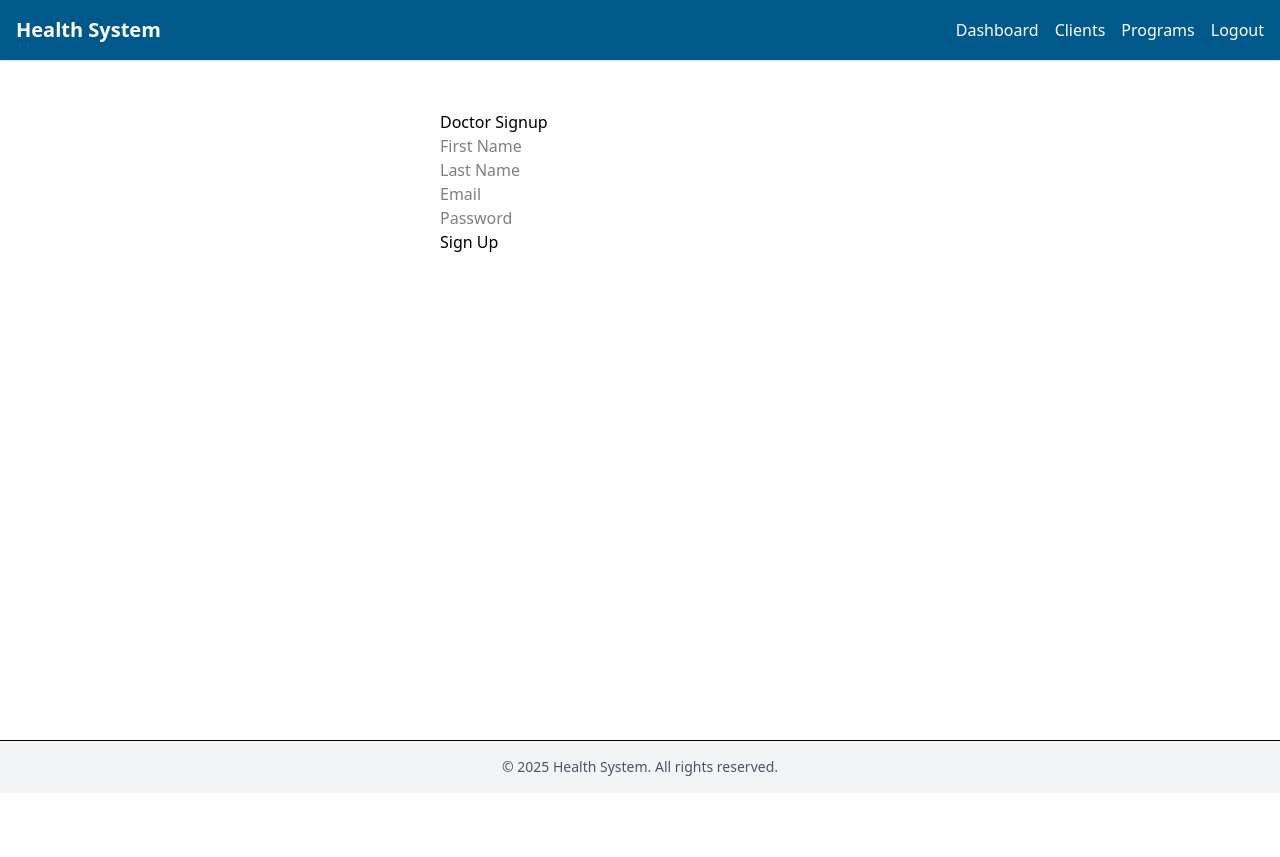
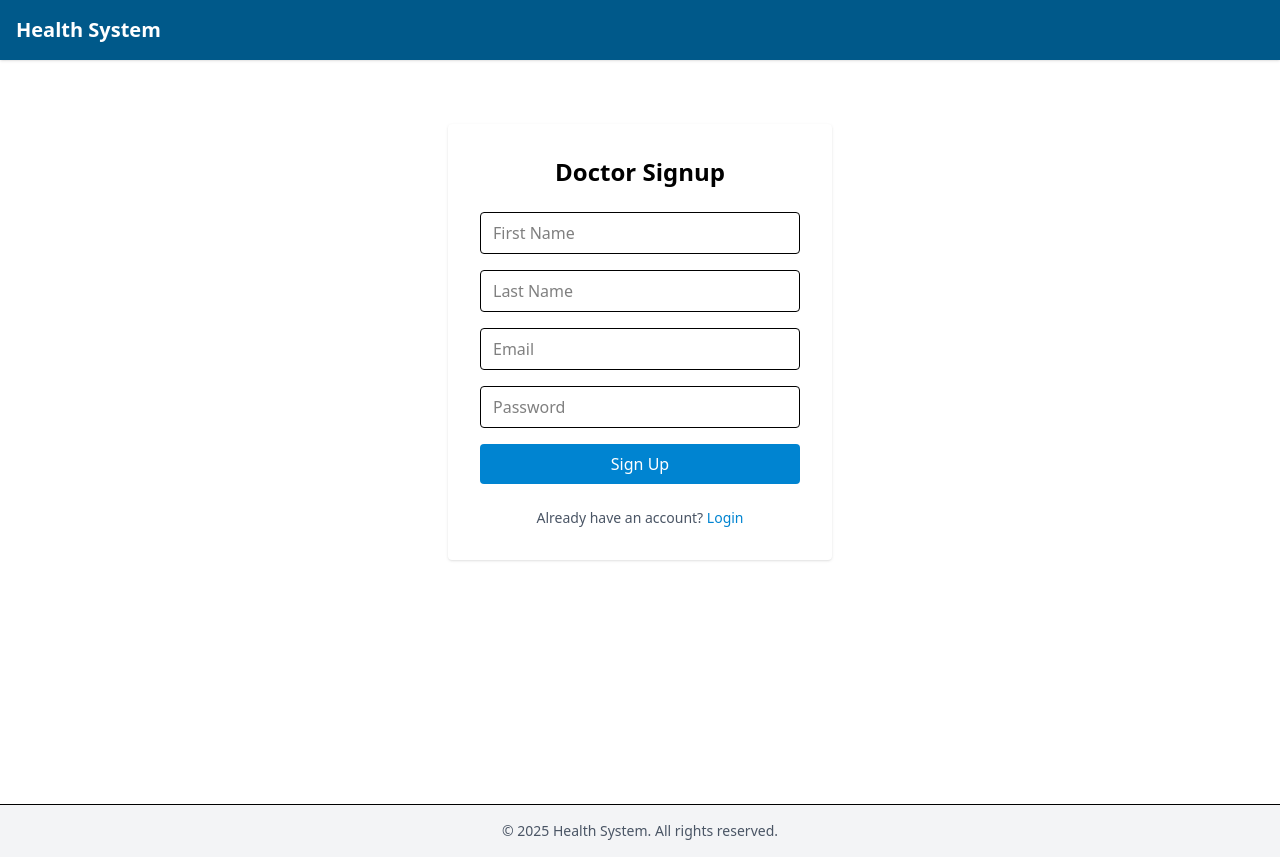
Before and after one commit to Rajan-Okita/medical-app, a Next.js app in the folder health-system/: page /auth/signup in a window 1280 px wide. Before the commit the page ends 800 px from the top, so only its background shows below. Built offline with nearby package versions, Linux system fonts and the light colour scheme.

Commit message:
css for Login and sign up

```diff
--- a/health-system/src/app/auth/login/page.js
+++ b/health-system/src/app/auth/login/page.js
@@ -1,6 +1,7 @@
 'use client';
 import { useState } from 'react';
 import { useRouter } from 'next/navigation';
+import Link from 'next/link';
 
 export default function LoginPage() {
   const [form, setForm] = useState({ email: '', password: '' });
@@ -19,7 +20,6 @@ export default function LoginPage() {
 
     const data = await res.json();
     if (res.ok) {
-      alert('Login successful! Redirecting to dashboard...');
       router.push('/dashboard');
     } else {
       setError(data.message);
@@ -27,26 +27,43 @@ export default function LoginPage() {
   };
 
   return (
-    <div style={{ maxWidth: '400px', margin: 'auto', paddingTop: '50px' }}>
-      <h2>Doctor Login</h2>
-      <form onSubmit={handleSubmit}>
+    <div className="max-w-sm mx-auto mt-16 bg-white p-8 rounded shadow">
+      <h2 className="text-2xl font-bold mb-6 text-center">Doctor Login</h2>
+      <form onSubmit={handleSubmit} className="space-y-4">
         <input
           type="email"
           placeholder="Email"
           value={form.email}
           onChange={(e) => setForm({ ...form, email: e.target.value })}
           required
-        /><br/>
+          className="w-full border rounded px-3 py-2 focus:outline-none focus:ring-2 focus:ring-sky-400"
+        />
         <input
           type="password"
           placeholder="Password"
           value={form.password}
           onChange={(e) => setForm({ ...form, password: e.target.value })}
           required
-        /><br/>
-        <button type="submit">Login</button>
+          className="w-full border rounded px-3 py-2 focus:outline-none focus:ring-2 focus:ring-sky-400"
+        />
+        <button
+          type="submit"
+          className="w-full bg-sky-600 text-white py-2 rounded hover:bg-sky-700 transition"
+        >
+          Login
+        </button>
       </form>
-      {error && <p style={{ color: 'red' }}>{error}</p>}
+
+      {error && (
+        <p className="mt-4 text-center text-red-600 font-medium">{error}</p>
+      )}
+
+      <p className="mt-6 text-center text-sm text-gray-600">
+        Don't have an account?{' '}
+        <Link href="/auth/signup" className="text-sky-600 hover:underline">
+          Sign Up
+        </Link>
+      </p>
     </div>
   );
 }
--- a/health-system/src/app/auth/signup/page.js
+++ b/health-system/src/app/auth/signup/page.js
@@ -1,6 +1,7 @@
 'use client';
 import { useState } from 'react';
 import { useRouter } from 'next/navigation';
+import Link from 'next/link';
 
 export default function SignupPage() {
   const [form, setForm] = useState({ first_name: '', last_name: '', email: '', password: '' });
@@ -19,7 +20,6 @@ export default function SignupPage() {
 
     const data = await res.json();
     if (res.ok) {
-      alert('Signup successful! Redirecting to login...');
       router.push('/auth/login');
     } else {
       setError(data.message);
@@ -27,38 +27,57 @@ export default function SignupPage() {
   };
 
   return (
-    <div style={{ maxWidth: '400px', margin: 'auto', paddingTop: '50px' }}>
-      <h2>Doctor Signup</h2>
-      <form onSubmit={handleSubmit}>
+    <div className="max-w-sm mx-auto mt-16 bg-white p-8 rounded shadow">
+      <h2 className="text-2xl font-bold mb-6 text-center">Doctor Signup</h2>
+      <form onSubmit={handleSubmit} className="space-y-4">
         <input
           placeholder="First Name"
           value={form.first_name}
           onChange={(e) => setForm({ ...form, first_name: e.target.value })}
           required
-        /><br/>
+          className="w-full border rounded px-3 py-2 focus:outline-none focus:ring-2 focus:ring-sky-400"
+        />
         <input
           placeholder="Last Name"
           value={form.last_name}
           onChange={(e) => setForm({ ...form, last_name: e.target.value })}
           required
-        /><br/>
+          className="w-full border rounded px-3 py-2 focus:outline-none focus:ring-2 focus:ring-sky-400"
+        />
         <input
           type="email"
           placeholder="Email"
           value={form.email}
           onChange={(e) => setForm({ ...form, email: e.target.value })}
           required
-        /><br/>
+          className="w-full border rounded px-3 py-2 focus:outline-none focus:ring-2 focus:ring-sky-400"
+        />
         <input
           type="password"
           placeholder="Password"
           value={form.password}
           onChange={(e) => setForm({ ...form, password: e.target.value })}
           required
-        /><br/>
-        <button type="submit">Sign Up</button>
+          className="w-full border rounded px-3 py-2 focus:outline-none focus:ring-2 focus:ring-sky-400"
+        />
+        <button
+          type="submit"
+          className="w-full bg-sky-600 text-white py-2 rounded hover:bg-sky-700 transition"
+        >
+          Sign Up
+        </button>
       </form>
-      {error && <p style={{ color: 'red' }}>{error}</p>}
+
+      {error && (
+        <p className="mt-4 text-center text-red-600 font-medium">{error}</p>
+      )}
+
+      <p className="mt-6 text-center text-sm text-gray-600">
+        Already have an account?{' '}
+        <Link href="/auth/login" className="text-sky-600 hover:underline">
+          Login
+        </Link>
+      </p>
     </div>
   );
 }
--- a/health-system/src/components/layoutWrapper.js
+++ b/health-system/src/components/layoutWrapper.js
@@ -6,7 +6,9 @@ import Footer from './Footer';
 export default function LayoutWrapper({ children }) {
   const pathname = usePathname();
 
-  const showNav = pathname !== '/';
+  const noNavPaths = ['/', '/auth/login', '/auth/signup'];
+
+  const showNav = !noNavPaths.includes(pathname);
 
   return (
     <>
```
